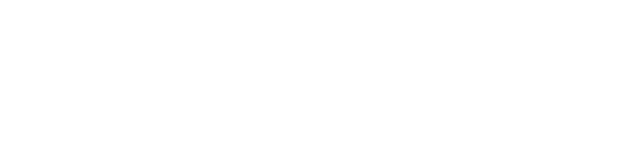
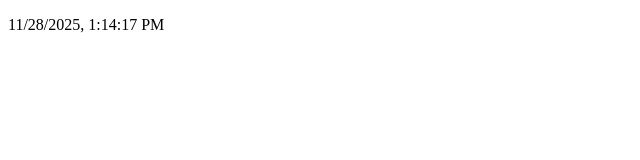
Before and after one commit to acciojob/clock-Sid541, a website: page main.html in a window 1280 px wide. Shown: the whole page, without its empty margins (0-640 px from the left). Drawn offline with Linux system fonts and the light colour scheme.

Commit message:
created a submission

```diff
--- a/main.html
+++ b/main.html
@@ -8,6 +8,7 @@
 
 <body>
 	<!-- the entire body must be written by student -->
+	<p id="dateTime"></p>
     <script type="text/javascript" src="./script.js">
 </script>
 
--- a/script.js
+++ b/script.js
@@ -1 +1,11 @@
 //your JS code here. If required.
+function updateDateTime() {
+    const now = new Date();
+    document.getElementById("dateTime").textContent = now.toLocaleString();
+}
+
+// call immediately
+updateDateTime();
+
+// update every 1 second
+setInterval(updateDateTime, 1000);
```
